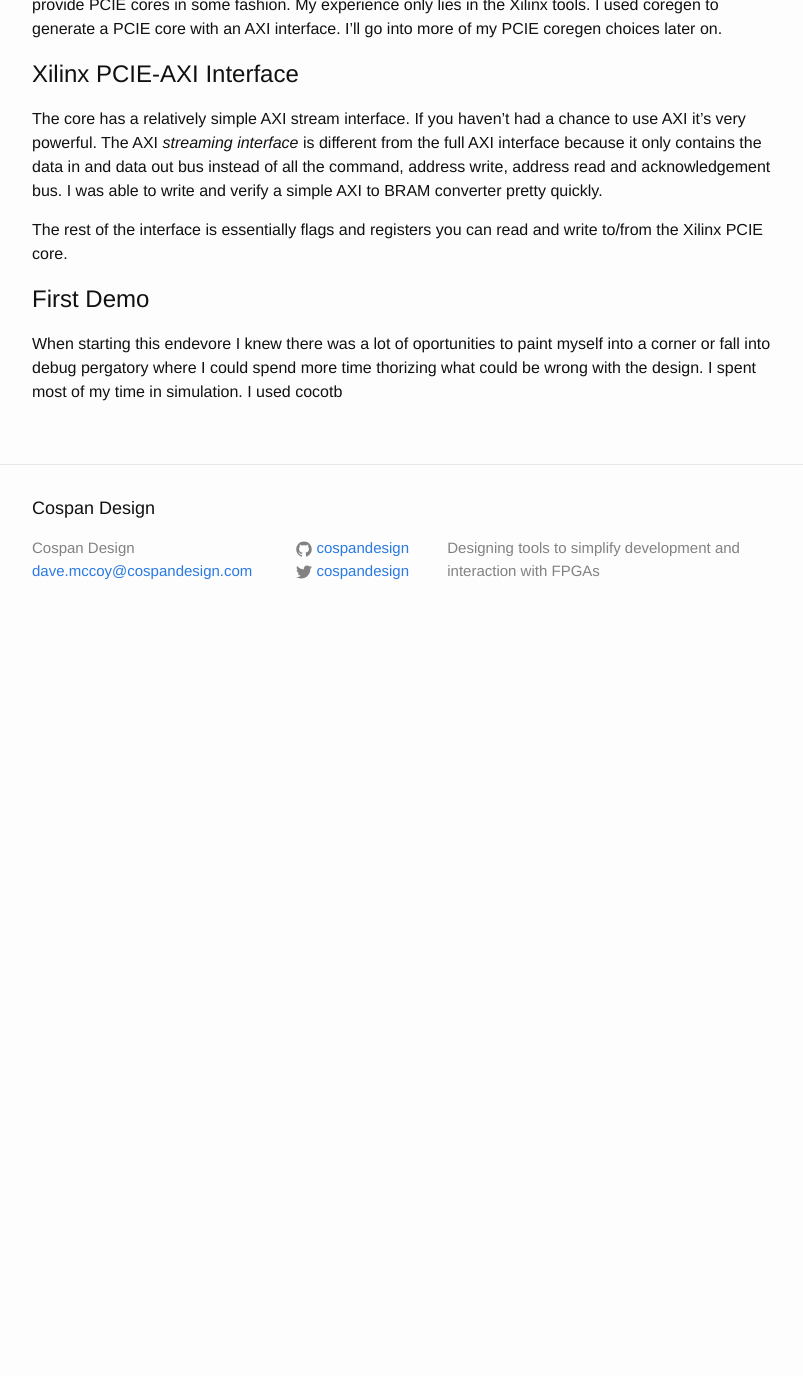
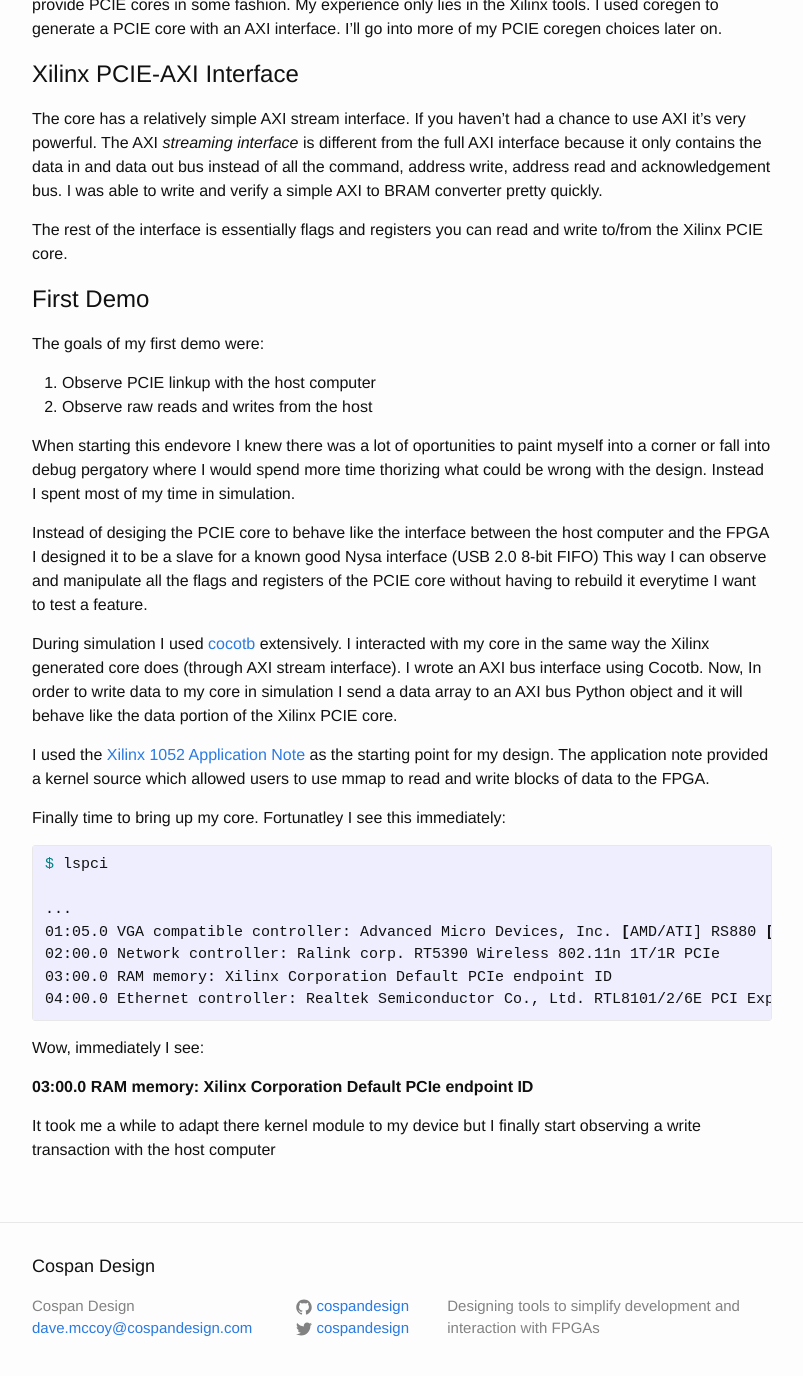
Before and after one commit to CospanDesign/cospandesign.github.io, a Jekyll site: the page built from _posts/2016-05-09-fpga-pcie-kernel.markdown, in a window 1280 px wide and 1400 px high, scrolled down 618 px. Shown: the top 1376 px of the window, without its empty margins (238-1041 px from the left). Built offline with Jekyll 4.4.1, drawn with Linux system fonts in a browser that asks for light colours; before the commit the page ends 1260 px from its top, so only the background shows below that.

Commit message:
Added tentative post on FPGA PCIE interface

```diff
--- a/_posts/2016-05-09-fpga-pcie-kernel.markdown
+++ b/_posts/2016-05-09-fpga-pcie-kernel.markdown
@@ -26,4 +26,37 @@
 
 # First Demo
 
-When starting this endevore I knew there was a lot of oportunities to paint myself into a corner or fall into debug pergatory where I could spend more time thorizing what could be wrong with the design. I spent most of my time in simulation. I used cocotb
+The goals of my first demo were:
+
+1. Observe PCIE linkup with the host computer
+2. Observe raw reads and writes from the host
+
+
+When starting this endevore I knew there was a lot of oportunities to paint myself into a corner or fall into debug pergatory where I would spend more time thorizing what could be wrong with the design. Instead I spent most of my time in simulation.
+
+Instead of desiging the PCIE core to behave like the interface between the host computer and the FPGA I designed it to be a slave for a known good Nysa interface (USB 2.0 8-bit FIFO) This way I can observe and manipulate all the flags and registers of the PCIE core without having to rebuild it everytime I want to test a feature.
+
+During simulation I used [cocotb](http://github.com/potentialventures/cocotb) extensively. I interacted with my core in the same way the Xilinx generated core does (through AXI stream interface). I wrote an AXI bus interface using Cocotb. Now, In order to write data to my core in simulation I send a data array to an AXI bus Python object and it will behave like the data portion of the Xilinx PCIE core.
+
+I used the [Xilinx 1052 Application Note](http://www.xilinx.com/support/documentation/application_notes/xapp1052.pdf) as the starting point for my design. The application note provided a kernel source which allowed users to use mmap to read and write blocks of data to the FPGA.
+
+
+Finally time to bring up my core. Fortunatley I see this immediately:
+
+{% highlight bash %}
+
+$ lspci
+
+...
+01:05.0 VGA compatible controller: Advanced Micro Devices, Inc. [AMD/ATI] RS880 [Radeon HD 4200]
+02:00.0 Network controller: Ralink corp. RT5390 Wireless 802.11n 1T/1R PCIe
+03:00.0 RAM memory: Xilinx Corporation Default PCIe endpoint ID
+04:00.0 Ethernet controller: Realtek Semiconductor Co., Ltd. RTL8101/2/6E PCI Express Fast/Gigabit Ethernet controller (rev 05)
+
+{% endhighlight %}
+
+Wow, immediately I see:
+
+**03:00.0 RAM memory: Xilinx Corporation Default PCIe endpoint ID**
+
+It took me a while to adapt there kernel module to my device but I finally start observing a write transaction with the host computer
```
